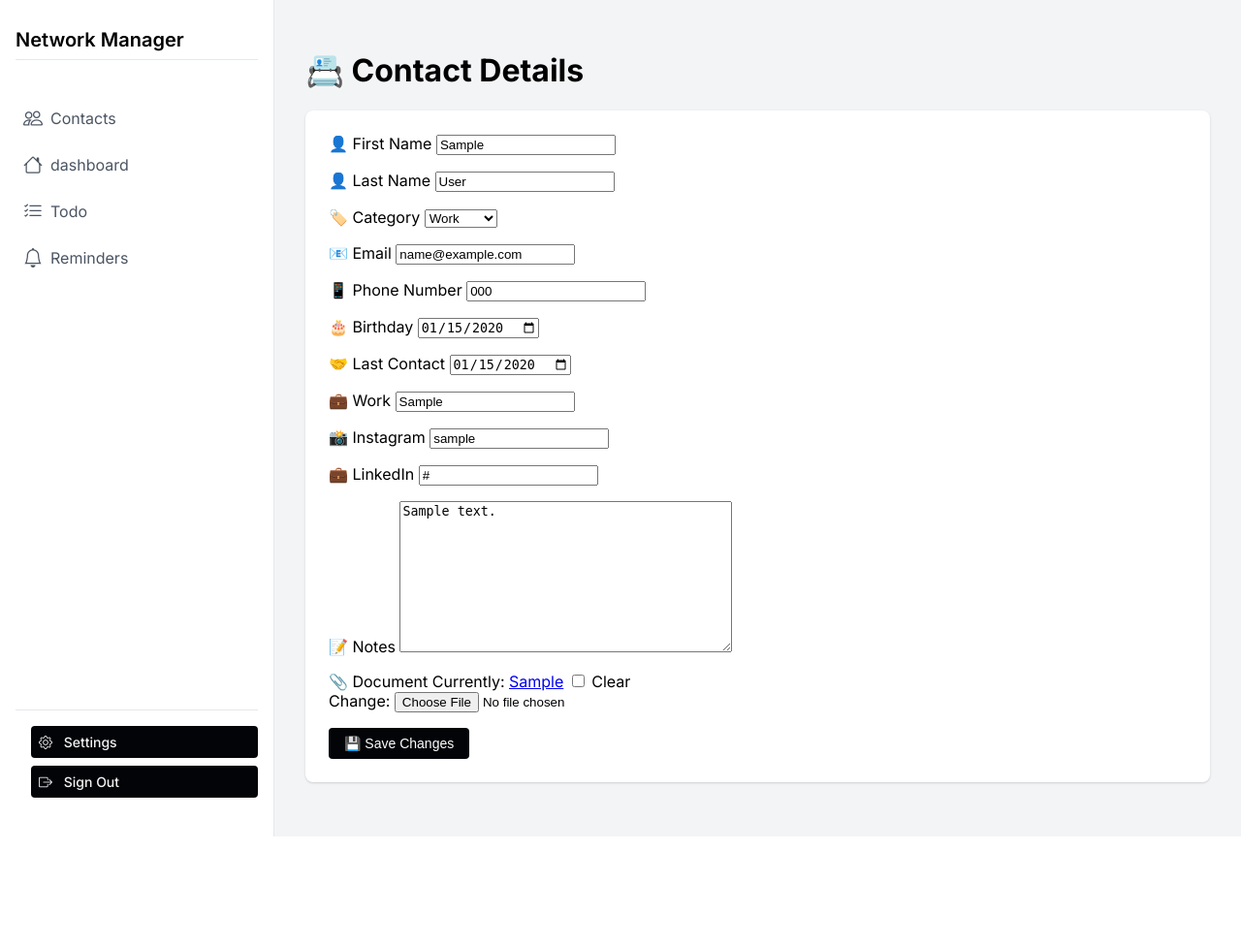
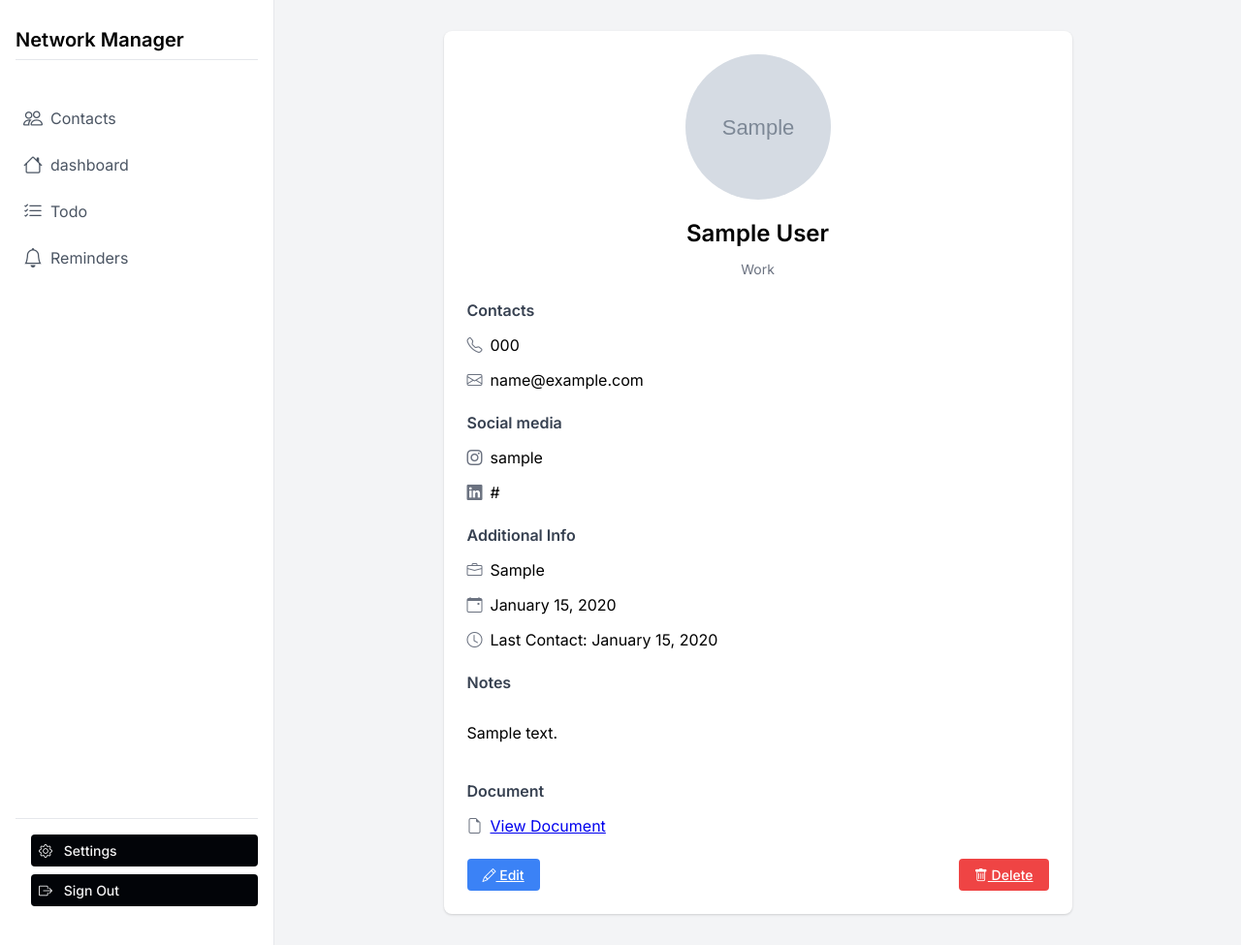
Before and after one commit to s-swen/circl, a Django app: page /dash/contacts/1/ in a window 1280 px wide. Shown: the whole page at 97% size. Before the commit the page ends 863 px from the top, so only its background shows below. Run offline with Django 5.2, Linux system fonts and the light colour scheme; a user stored in the database is signed in; tables that the repository leaves empty hold one stand-in row (values such as "Sample post"); grey boxes marked "Sample" are stand-in pictures; some libraries are stand-ins or nearby versions.

Commit message:
contact-detail updated

```diff
--- a/circl/circl/settings.py
+++ b/circl/circl/settings.py
@@ -134,3 +134,6 @@ AUTHENTICATION_BACKENDS = [
 LOGIN_REDIRECT_URL = '/dash/'  # Redirect to dashboard after login
 LOGIN_URL = '/login/'  # URL for the login page
 LOGOUT_REDIRECT_URL = '/login/'  # Redirect to login page after logout
+
+MEDIA_URL = '/media/'
+MEDIA_ROOT = os.path.join(BASE_DIR, 'media')
--- a/circl/circl/urls.py
+++ b/circl/circl/urls.py
@@ -3,6 +3,8 @@ from django.urls import path, include
 from django.views.generic import RedirectView
 from django.contrib.auth import urls
 from dash import views as dash_views
+from django.conf import settings
+from django.conf.urls.static import static
 
 urlpatterns = [
     path("admin/", admin.site.urls),
@@ -12,3 +14,6 @@ urlpatterns = [
     path('login/', dash_views.login_view, name='login'),
     path('signup/', dash_views.signup_view, name='signup'),
 ]
+
+if settings.DEBUG:
+    urlpatterns += static(settings.MEDIA_URL, document_root=settings.MEDIA_ROOT)
--- a/circl/dash/models.py
+++ b/circl/dash/models.py
@@ -31,6 +31,7 @@ class Contact(models.Model):
     instagram_handle = models.CharField(max_length=100, blank=True, null=True)
     linkedin_url = models.URLField(blank=True, null=True)
     uploaded_document = models.FileField(upload_to='documents/', blank=True, null=True)
+    profile_picture = models.ImageField(upload_to='profile_pics/', blank=True, null=True)
 
     def __str__(self):
         return f"{self.first_name} {self.last_name}"
--- a/circl/dash/templates/dash/base.html
+++ b/circl/dash/templates/dash/base.html
@@ -185,6 +185,91 @@
             color: #ef4444;
             font-size: 0.875rem;
         }
+
+
+        .profile-card {
+            background-color: #ffffff;
+            border-radius: 0.5rem;
+            box-shadow: 0 1px 3px 0 rgba(0, 0, 0, 0.1), 0 1px 2px 0 rgba(0, 0, 0, 0.06);
+            padding: 1.5rem;
+            max-width: 600px;
+            margin: 0 auto;
+        }
+
+        .profile-header {
+            text-align: center;
+            margin-bottom: 1.5rem;
+        }
+
+        .profile-picture {
+            width: 150px;
+            height: 150px;
+            border-radius: 50%;
+            overflow: hidden;
+            margin: 0 auto 1rem;
+        }
+
+        .profile-picture img {
+            width: 100%;
+            height: 100%;
+            object-fit: cover;
+        }
+
+        .profile-name {
+            font-size: 1.5rem;
+            font-weight: 600;
+            margin-bottom: 0.5rem;
+        }
+
+        .profile-category {
+            color: #6b7280;
+            font-size: 0.875rem;
+        }
+
+        .profile-section {
+            margin-bottom: 1.5rem;
+        }
+
+        .section-title {
+            font-size: 1rem;
+            font-weight: 600;
+            margin-bottom: 0.5rem;
+            color: #374151;
+        }
+
+        .profile-section p {
+            margin-bottom: 0.5rem;
+            display: flex;
+            align-items: center;
+        }
+
+        .profile-section i {
+            margin-right: 0.5rem;
+            color: #6b7280;
+        }
+
+        .profile-actions {
+            display: flex;
+            justify-content: space-between;
+            margin-top: 1.5rem;
+        }
+
+        .btn-primary {
+            background-color: #3b82f6;
+        }
+
+        .btn-danger {
+            background-color: #ef4444;
+        }
+
+        .btn-primary:hover, .btn-danger:hover {
+            opacity: 0.9;
+        }
+
+/*
+        .profile-container, .profile-info, .info-branch, .branch-1, .branch-2, .branch-3, .branch-4, .branch-5, .branch-6 {
+            all: unset;
+        } */
     </style>
 </head>
 <body>
--- a/circl/dash/templates/dash/contact_detail.html
+++ b/circl/dash/templates/dash/contact_detail.html
@@ -1,62 +1,57 @@
 <!-- templates/dash/contact_detail.html -->
 {% extends 'dash/base.html' %}
+{% load static %}
 
 {% block content %}
-<h1 class="text-3xl font-bold mb-6">📇 Contact Details</h1>
-<div class="card">
-    <form method="post" enctype="multipart/form-data">
-        {% csrf_token %}
-        <div class="grid grid-cols-1 md:grid-cols-2 gap-4">
-            <div class="form-group">
-                <label for="{{ form.first_name.id_for_label }}" class="form-label">👤 First Name</label>
-                {{ form.first_name }}
+<div class="profile-card">
+    <div class="profile-header">
+        <div class="profile-picture">
+            {% if contact.profile_picture %}
+                <img src="{{ contact.profile_picture.url }}" alt="{{ contact.first_name }} {{ contact.last_name }}">
+            {% else %}
+                <img src="{% static 'dash/images/default-profile.png' %}" alt="Default Profile">
+            {% endif %}
         </div>
-            <div class="form-group">
-                <label for="{{ form.last_name.id_for_label }}" class="form-label">👤 Last Name</label>
-                {{ form.last_name }}
+        <h2 class="profile-name">{{ contact.first_name }} {{ contact.last_name }}</h2>
+        <p class="profile-category">{{ contact.get_category_display }}</p>
     </div>
-            <div class="form-group">
-                <label for="{{ form.category.id_for_label }}" class="form-label">🏷️ Category</label>
-                {{ form.category }}
+
+    <div class="profile-section">
+        <h3 class="section-title">Contacts</h3>
+        <p><i class="bi bi-telephone"></i> {{ contact.phone_number|default:"N/A" }}</p>
+        <p><i class="bi bi-envelope"></i> {{ contact.email|default:"N/A" }}</p>
     </div>
-            <div class="form-group">
-                <label for="{{ form.email.id_for_label }}" class="form-label">📧 Email</label>
-                {{ form.email }}
+
+    <div class="profile-section">
+        <h3 class="section-title">Social media</h3>
+        <p><i class="bi bi-instagram"></i> {{ contact.instagram_handle|default:"N/A" }}</p>
+        <p><i class="bi bi-linkedin"></i> {{ contact.linkedin_url|default:"N/A" }}</p>
     </div>
-            <div class="form-group">
-                <label for="{{ form.phone_number.id_for_label }}" class="form-label">📱 Phone Number</label>
-                {{ form.phone_number }}
+
+    <div class="profile-section">
+        <h3 class="section-title">Additional Info</h3>
+        <p><i class="bi bi-briefcase"></i> {{ contact.work|default:"N/A" }}</p>
+        <p><i class="bi bi-calendar-event"></i> {{ contact.birthday|date:"F d, Y"|default:"N/A" }}</p>
+        <p><i class="bi bi-clock"></i> Last Contact: {{ contact.last_contact|date:"F d, Y"|default:"N/A" }}</p>
     </div>
-            <div class="form-group">
-                <label for="{{ form.birthday.id_for_label }}" class="form-label">🎂 Birthday</label>
-                {{ form.birthday }}
+
+    {% if contact.note %}
+    <div class="profile-section">
+        <h3 class="section-title">Notes</h3>
+        <p>{{ contact.note|linebreaks }}</p>
     </div>
-            <div class="form-group">
-                <label for="{{ form.last_contact.id_for_label }}" class="form-label">🤝 Last Contact</label>
-                {{ form.last_contact }}
+    {% endif %}
+
+    {% if contact.uploaded_document %}
+    <div class="profile-section">
+        <h3 class="section-title">Document</h3>
+        <p><i class="bi bi-file-earmark"></i> <a href="{{ contact.uploaded_document.url }}" target="_blank">View Document</a></p>
     </div>
-            <div class="form-group">
-                <label for="{{ form.work.id_for_label }}" class="form-label">💼 Work</label>
-                {{ form.work }}
-            </div>
-            <div class="form-group">
-                <label for="{{ form.instagram_handle.id_for_label }}" class="form-label">📸 Instagram</label>
-                {{ form.instagram_handle }}
-            </div>
-            <div class="form-group">
-                <label for="{{ form.linkedin_url.id_for_label }}" class="form-label">💼 LinkedIn</label>
-                {{ form.linkedin_url }}
+    {% endif %}
+
+    <div class="profile-actions">
+        <a href="{% url 'contact-detail' contact.id %}" class="btn btn-primary"><i class="bi bi-pencil"></i> Edit</a>
+        <a href="{% url 'delete-contact' contact.id %}" class="btn btn-danger"><i class="bi bi-trash"></i> Delete</a>
     </div>
 </div>
-        <div class="form-group mt-4">
-            <label for="{{ form.note.id_for_label }}" class="form-label">📝 Notes</label>
-            {{ form.note }}
-        </div>
-        <div class="form-group mt-4">
-            <label for="{{ form.uploaded_document.id_for_label }}" class="form-label">📎 Document</label>
-            {{ form.uploaded_document }}
-        </div>
-        <button type="submit" class="btn btn-primary mt-4">💾 Save Changes</button>
-    </form>
-</div>
 {% endblock %}
--- a/circl/dash/urls.py
+++ b/circl/dash/urls.py
@@ -6,7 +6,7 @@ urlpatterns = [
     path('', views.contact_list, name='contact-list'),
     path('dashboard/', views.dashboard, name='dashboard'),
     path('contacts/', views.contact_list, name='contact-list'),
-    path('contacts/add/', views.add_contact, name='add-contact'),
+    path('contacts/add/', views.add_contact_detail, name='add-contact-detail'),
     path('contacts/<int:pk>/', views.contact_detail, name='contact-detail'),
     path('contacts/<int:pk>/delete/', views.delete_contact, name='delete-contact'),
     path('todo/', views.todo, name='todo'),
--- a/circl/dash/views.py
+++ b/circl/dash/views.py
@@ -16,7 +16,7 @@ def contact_list(request):
     return render(request, 'dash/contact_list.html', {'contacts': contacts})
 
 @login_required
-def add_contact(request):
+def add_contact_detail(request):
     if request.method == 'POST':
         form = ContactForm(request.POST, request.FILES)
         if form.is_valid():
@@ -26,7 +26,7 @@ def add_contact(request):
             return redirect('contact-detail', pk=contact.pk)
     else:
         form = ContactForm()
-    return render(request, 'dash/add_contact.html', {'form': form})
+    return render(request, 'dash/add_contact_detail.html', {'form': form})
 
 @login_required
 def contact_detail(request, pk):
```
Also changed, not shown: circl/dash/templates/dash/add_contact.html (deleted, +0 -18 lines), circl/dash/templates/dash/add_contact_detail.html (added, +87 -0 lines), circl/dash/templates/dash/contact_list.html (+6 -6 lines), circl/dash/migrations/0005_contact_profile_picture.py (added). Lines whose indentation alone changed are shown as unchanged.
